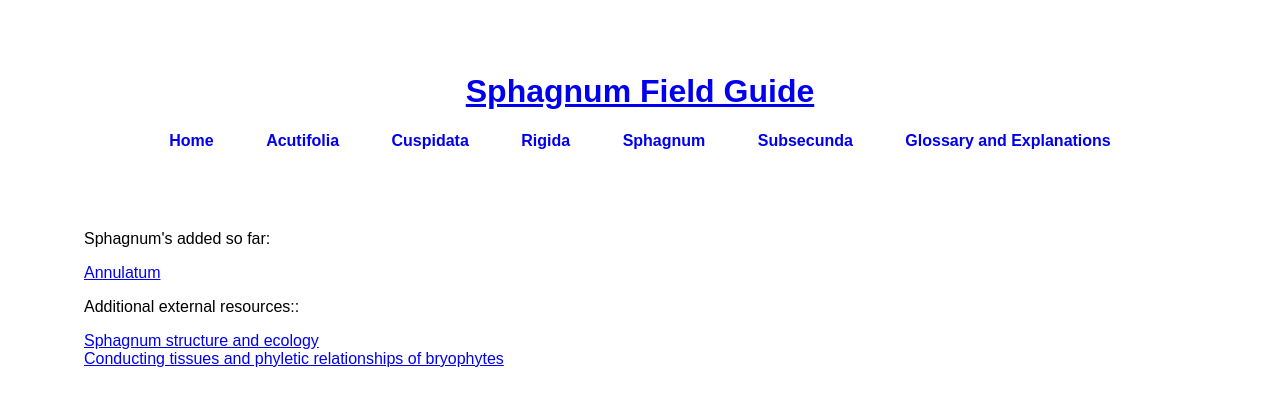
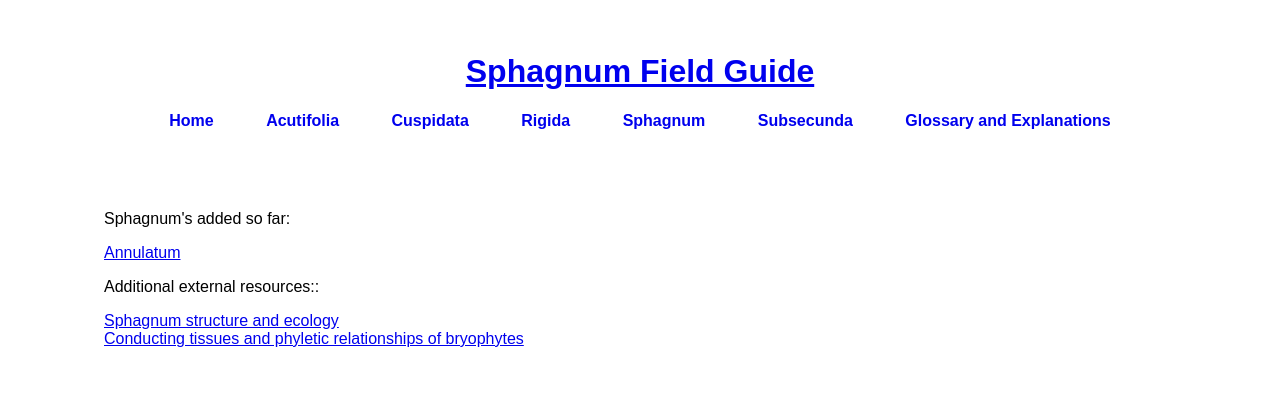
Before and after one commit to DanielESolbakk/Sphagnum-Field-Guide, a Jekyll site: the page built from index.md, in a window 1280 px wide. Shown: the top 406 px of the page. Built offline with Jekyll 4.4.1, drawn with Linux system fonts in a browser that asks for light colours; our own code applies the rules of GitHub Pages for plain Markdown files.

Commit message:
chore: desktop middle adjusted images and text

```diff
--- a/assets/style.css
+++ b/assets/style.css
@@ -4,8 +4,10 @@
 
 body {
     font-family: Arial, sans-serif;
-    margin: 20px;
+    margin: 0 auto; /* Center the content horizontally */
+    max-width: 1200px; /* Match the max width of images */
     padding: 32px 64px; /* 32px top/bottom, 64px left/right */
+    text-align: left; /* Ensure text is left-aligned */
 }
 
 nav ul {
```
